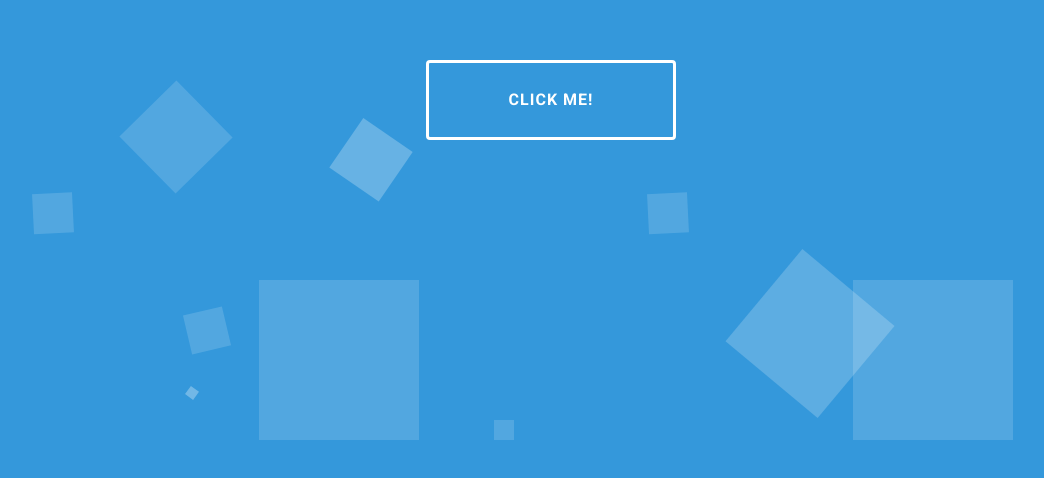
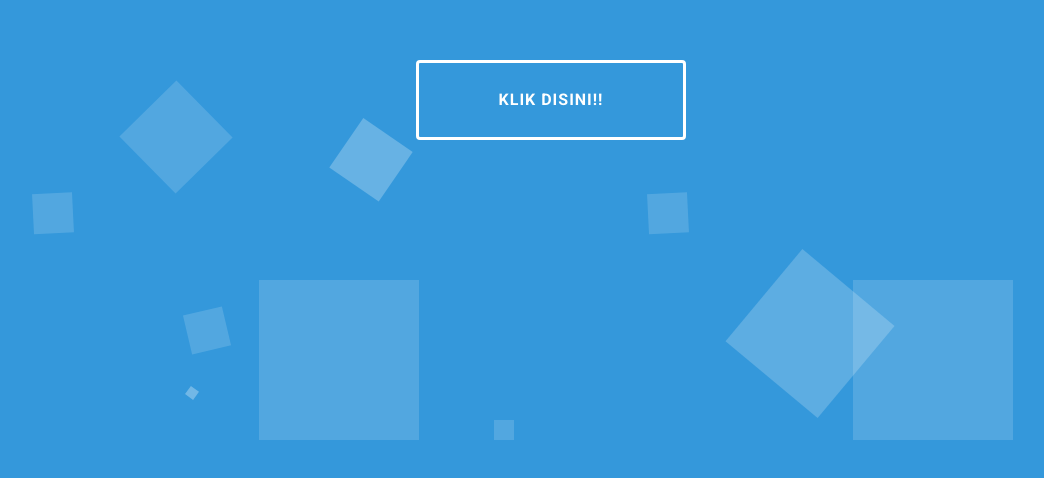
Before and after one commit to Arap523/lanjutan, a plain HTML site: page Seberapa sayang/index.html in a window 1280 px wide. Shown: the part 280-758 px from the top of the page, without its empty margins (69-1113 px from the left). Drawn offline with Linux system fonts and the light colour scheme.

Commit message:
Update index.html

```diff
--- a/Seberapa sayang/index.html
+++ b/Seberapa sayang/index.html
@@ -25,8 +25,7 @@ Disclaimer : Tolong jangan hapus bagian ini, karena menandakan anda mengsupport
 <body>
     <div class="wadah">
         <div class="box">
-            <button class="btn btn-1 btn-1c" id="tombolPopup">Click
-                Me!</button>
+            <button class="btn btn-1 btn-1c" id="tombolPopup">KLIK DISINI!!</button>
             <h3 id="lope" class="tulisan">
                 I <img src="asset/img/love.png" /> you.
             </h3>
```
